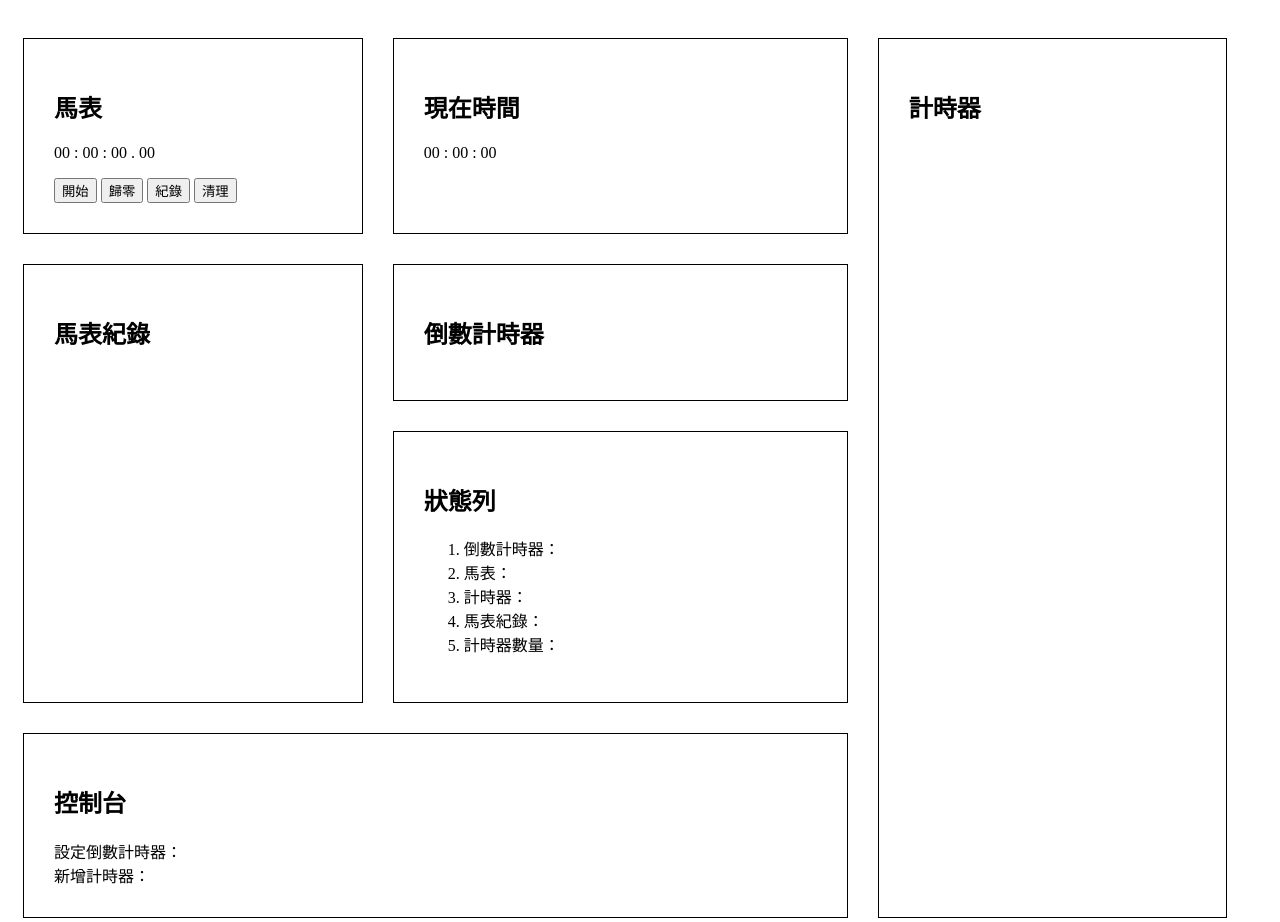
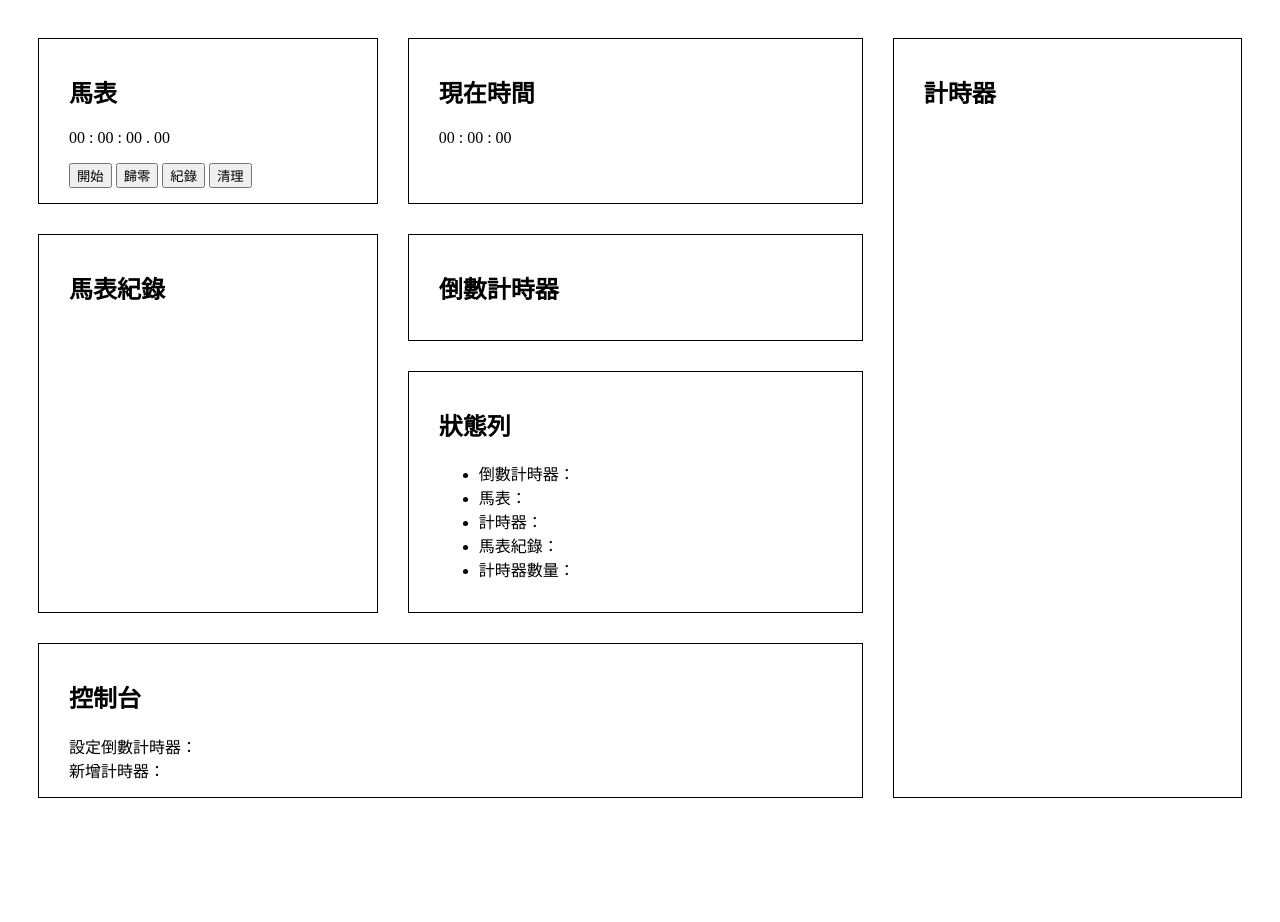
Before and after one commit to timmy2426/timer-board, a plain HTML site: page dashboard.html in a window 1280 px wide. After the commit the page ends 836 px from the top, so only its background shows below. Drawn offline with Linux system fonts and the light colour scheme.

Commit message:
code simplify

```diff
--- a/dashboard.css
+++ b/dashboard.css
@@ -1,4 +1,4 @@
-/*display*/
+/*Layout*/
 #dashboard *,
 #dashboard *::before,
 #dashboard *::after {
@@ -7,6 +7,7 @@
 #dashboard {
   display: flex;
   flex-wrap: wrap;
+  justify-content: center;
 }
 #dashboard .container-7 {
   width: calc(70% - 30px);
@@ -20,8 +21,7 @@
 }
 #dashboard .wrap-reverse {
   display: flex;
-  flex-direction: row-reverse;
-  flex-wrap: wrap;
+  flex-flow: row-reverse wrap;
 }
 #dashboard .col-4 {
   width: calc(57% - 15px);
@@ -29,21 +29,13 @@
 #dashboard .col-3 {
   width: calc(43% - 15px);
 }
-#dashboard .box-1 {
-  margin: 30px 15px;
-}
-#dashboard .box-2 {
-  margin: 30px 15px;
-}
-#dashboard .box-3 {
-  margin: 30px 15px;
-}
+#dashboard .box-1,
+#dashboard .box-2,
+#dashboard .box-3,
 #dashboard .box-4 {
   margin: 30px 15px;
 }
-#dashboard .box-5 {
-  margin: 0 30px 0 0;
-}
+#dashboard .box-5,
 #dashboard .box-6 {
   margin: 0 30px 0 0;
 }
@@ -61,7 +53,7 @@
 #dashboard #control-area,
 #dashboard #timer-area {
   width: 100%;
-  padding: 30px;
+  padding: 15px 30px;
 }
 @media (max-width: 1200px) {
   #dashboard .container-7,
--- a/dashboard.html
+++ b/dashboard.html
@@ -12,7 +12,7 @@
 <body>
     <div id="dashboard">
         <div class="container-7">
-            <div class="wrap-reverse box-4">
+            <div class="wrap-reverse box-2">
                 <div class="col-4 border">
                     <div id="time-area">
                         <h2>現在時間</h2>
@@ -23,8 +23,8 @@
                         </p>
                     </div>
                 </div>
-                <div class="col-3 box-5">
-                    <div class="border" id="stopwatch-area">
+                <div class="col-3 border box-5">
+                    <div id="stopwatch-area">
                         <h2>馬表</h2>
                         <p>
                             <span id="s-hrs">00</span> :
@@ -54,18 +54,18 @@
                     </div>
                     <div class="border" id="status-area">
                         <h2>狀態列</h2>
-                        <ol>
+                        <ul>
                             <li>倒數計時器：</li>
                             <li>馬表：</li>
                             <li>計時器：</li>
                             <li>馬表紀錄：</li>
                             <li>計時器數量：</li>
-                        </ol>
+                        </ul>
                     </div>
                 </div>
             </div>
-            <div class="wrap box-2">
-                <div class="border" id="control-area">
+            <div class="wrap border box-4">
+                <div id="control-area">
                     <h2>控制台</h2>
                     <div>
                         <span>設定倒數計時器：</span>
```
